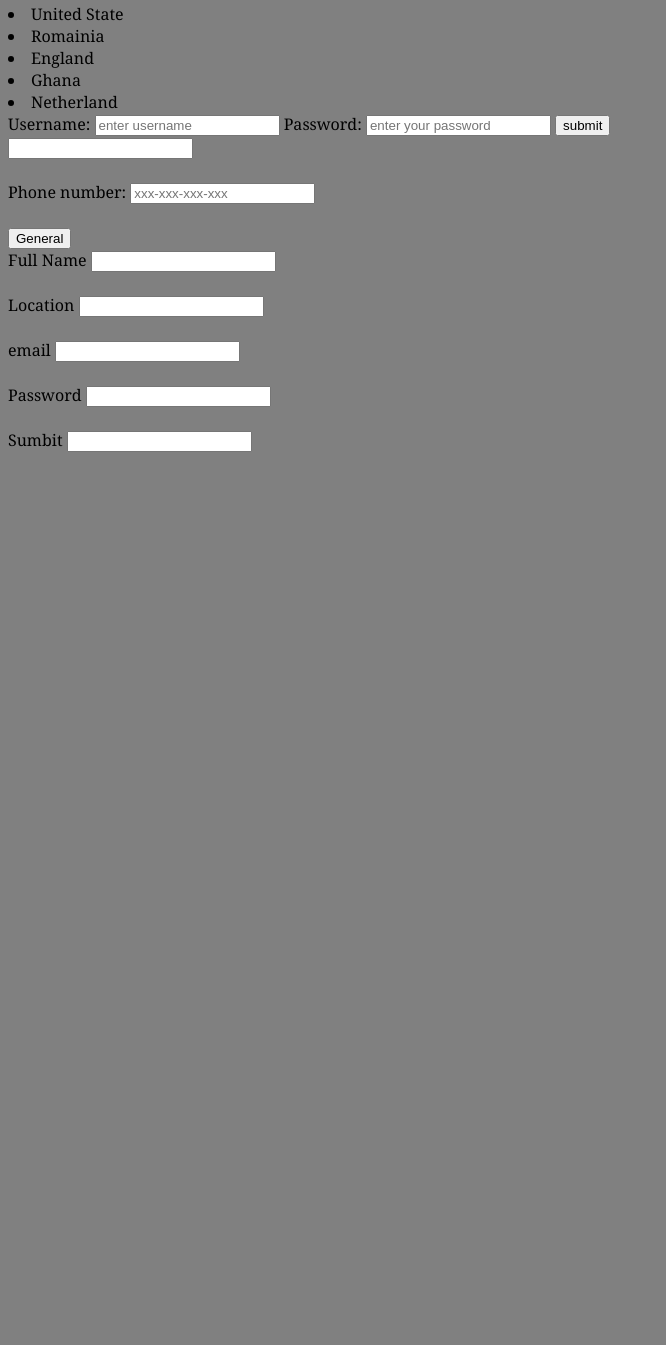
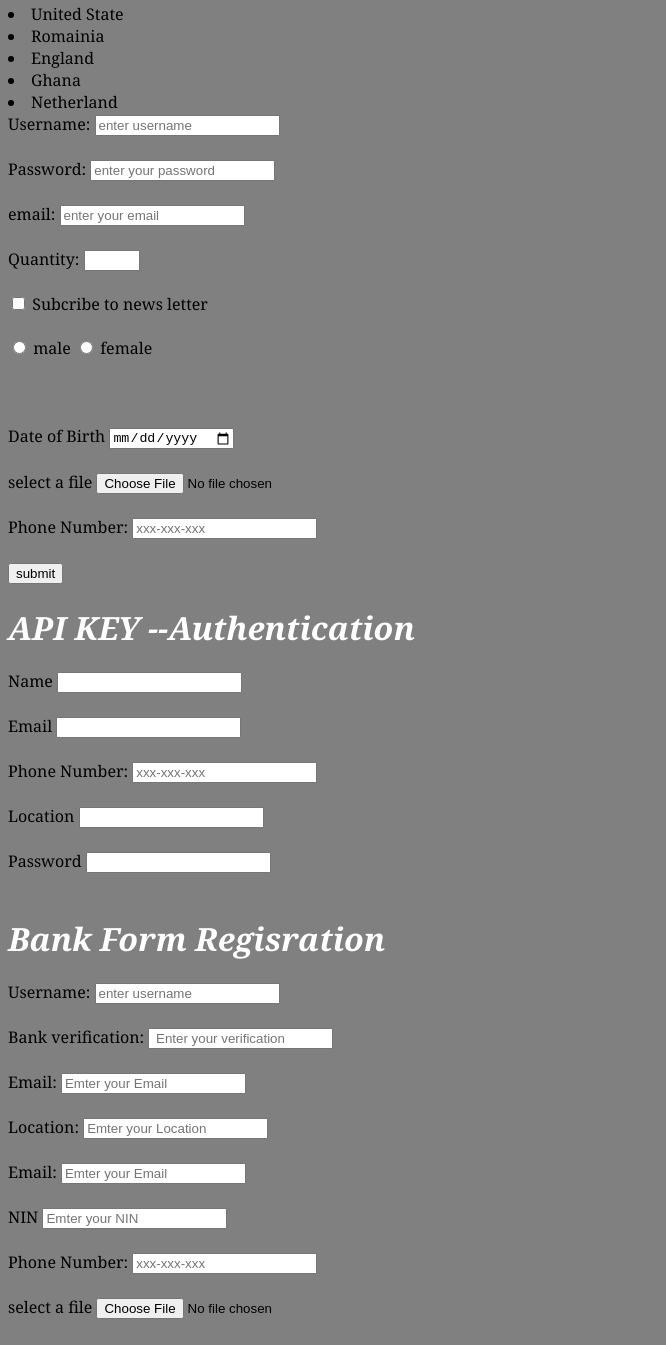
Before and after one commit to Bose400/Healthware_frontend, a plain HTML site: page index.html in a window 1280 px wide. Shown: the part 355-1700 px from the top of the page, without its empty margins (0-666 px from the left). Before the commit the page ends 837 px from the top, so only its background shows below. Drawn offline with Linux system fonts and the light colour scheme.

Commit message:
my second commit

```diff
--- a/index.html
+++ b/index.html
@@ -34,17 +34,193 @@
         name="username"
         placeholder="enter username"
         />
+        <br><br>
         <label For="Password">Password: </label>
         <input
         type="password"
         id="password"
         name="password"
         placeholder="enter your password"
+        required
         />
+        <br><br>
+        <label For="email">email: </label>
         <input
-        type="submit"
-        value="submit"
+        type="email"
+        id="email"
+        name="email"
+        placeholder="enter your email"
+        required
         />
+        <br><br>
+
+        <label For="Quantity">Quantity: </label>
+        <input
+        type="number"
+        id="number"
+        name="number"
+        min="1"
+        max="11"
+        />
+        <br><br>
+         <input
+        type="checkbox"
+        id="checkbox"
+        name="subcribe"
+       />
+
+       <label For="checkbox"> Subcribe to news letter</label>
+
+       <br><br>
+
+       <input
+        type="radio"
+        id="radio"
+        value="male" />
+        <label For="radio">male</label>
+        <input
+         type="radio"
+         id="radio"
+         value="female"
+         />
+         <label For="radio">female</label>
+         <br><br>
+
+        <br><br>
+        <label For="Date">Date of Birth</label>
+        <input
+        type="date"
+        id="date"
+        name="date"
+        />
+        <br><br>
+        <label For="file">select a file</label>
+        <input
+        type="file"
+        id="file"
+        accept=".jpeg, .jpg, jpg,.svg"
+        />
+        <br><br>
+        <label For="Phone">Phone Number: </label>
+        <input
+        type="phone"
+        id="Phone"
+        name="Phone"
+        pattern="[0-9]"
+        min="11"
+        max="11"
+        placeholder="xxx-xxx-xxx"
+        />
+        <br><br>
+
+    <input
+        type="submit" value="submit"
+       />
+
+       <!--Authentication -->
+<form action="API FORM" method="post">
+    <h1>API KEY --Authentication </h1>
+    <label for="Name">Name</label>
+    <input type="text" id="fullName" valve="fullmame"/>
+    <br><br>
+    <label for="Email">Email</label>
+    <input type="text" id="Email" valve="Email"/>
+    <br><br>
+    <label For="Phone">Phone Number: </label>
+    <input
+    type="phone"
+    id="Phone"
+    name="Phone"
+    pattern="[0-9]"
+    min="11"
+    max="11"
+    placeholder="xxx-xxx-xxx"
+    />
+    <br><br>
+    <label for="Location">Location</label>
+    <input type="text" id="Location" valve="Location"/>
+    <br><br>
+    <label for="Password">Password</label>
+    <input type="text" id="Password" valve="Password"/>
+    <br><br>
+    <h1> Bank Form Regisration </h1>
+
+    <form ACTION="/save-form" method="post">
+        <label for= "username">Username: </label>
+        <input
+        type="text"
+        id="Username"
+        name="username"
+        placeholder="enter username"
+        />
+        <br><br>
+         <label for= "Bank verification">Bank verification: </label>
+            <input
+            type="text"
+            id="Bank verification"
+            name="Bank verification"
+            placeholder=" Enter your verification"
+            />
+            <br><br>
+            <label for= "Email">Email: </label>
+            <input
+            type="text"
+            id="Email"
+            name="Email"
+            placeholder="Emter your Email"
+            />
+            <br><br>
+            <label for= "Location">Location: </label>
+            <input
+            type="text"
+            id="Location"
+            name="Location"
+            placeholder="Emter your Location"
+            />
+            <br><br>
+            <label for= "Email">Email: </label>
+            <input
+            type="text"
+            id="Email"
+            name="Email"
+            placeholder="Emter your Email"
+            />
+            <br><br>
+            <label for= "NIN">NIN </label>
+            <input
+            type="text"
+            id="NIN"
+            name="NIN"
+            placeholder="Emter your NIN"
+            />
+            <br><br>
+            <label For="Phone">Phone Number: </label>
+            <input
+            type="phone"
+            id="Phone"
+            name="Phone"
+            pattern="[0-9]"
+            min="11"
+            max="11"
+            placeholder="xxx-xxx-xxx"
+            />
+            <br><br>
+            <label For="file">select a file</label>
+        <input
+        type="file"
+        id="file"
+        accept=".jpeg, .jpg, jpg,.svg"
+        />
+        <br><br>
+
+
+
+
+
+
+
+
+
 
 
 
@@ -54,52 +230,15 @@
     <script src="index.js"></script>
 
 
-<form action="/save-form" method="post">
-   <input
-   min="1"
-   max="11"
-/>
-<br><br>
-
-<label for="pone"> Phone number: </label>
-<input
-type="tel"
-id="phone"
-name="phone"
-pattern="{0-9}"
-minlength="11"
-maxlength="11"
-placeholder="xxx-xxx-xxx-xxx"
-/>
-<br><br>
-<button type="button=">General</button>
 
 
 
-</form>
-<!--Authentication -->
-<form action="geogle form" method="post">
-    <label for="fullName">Full Name</label>
-    <input type="text" id="fullName" valve="fullmame"/>
-    <br><br>
-    <form action="geogle form" method="post">
-        <label for="location">Location</label>
-        <input type="text" id="Location" valve="Location"/>
-        <br><br>
-        <form action="geogle form" method="post">
-            <label for="Email">email</label>
-            <input type="text" id="email" valve="email"/>
-            <br><br>
-            <form action="geogle form" method="post">
-                <label for="Password">Password</label>
-                <input type="text" id="Password" valve="Password"/>
-                <br><br>
-                <form action="geogle form" method="post">
-                    <label for="fullName">Sumbit</label>
-                    <input type="text" id="Sumbit" valve="Submit"/>
-                    <br><br>
 
-</form>
+
+
+
+
+
 
 </body>
 </html>
```
Also changed, not shown: classwork.html (added, +172 -0 lines), Bose Photo/Abimbola.jpj.jpg (added).
